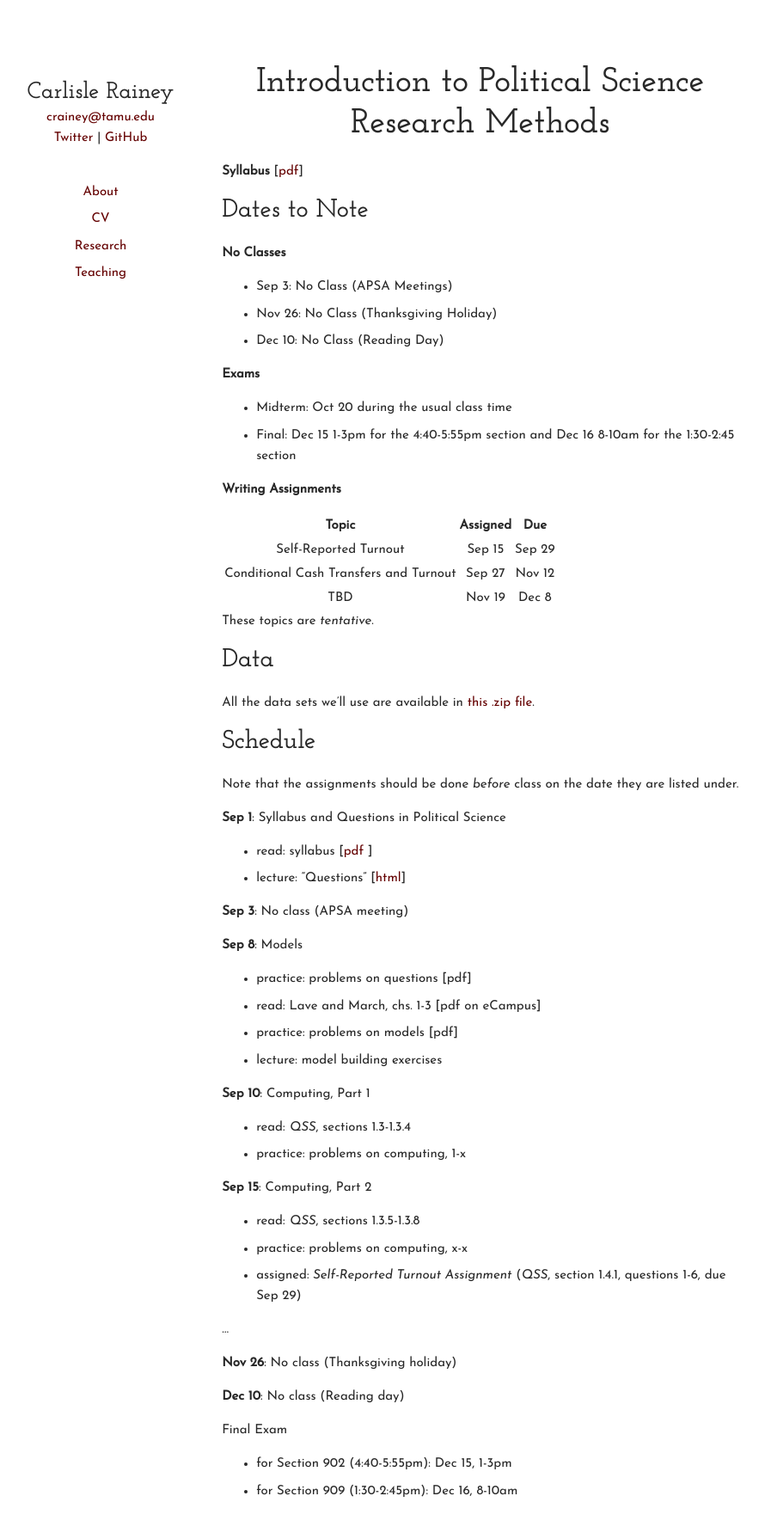
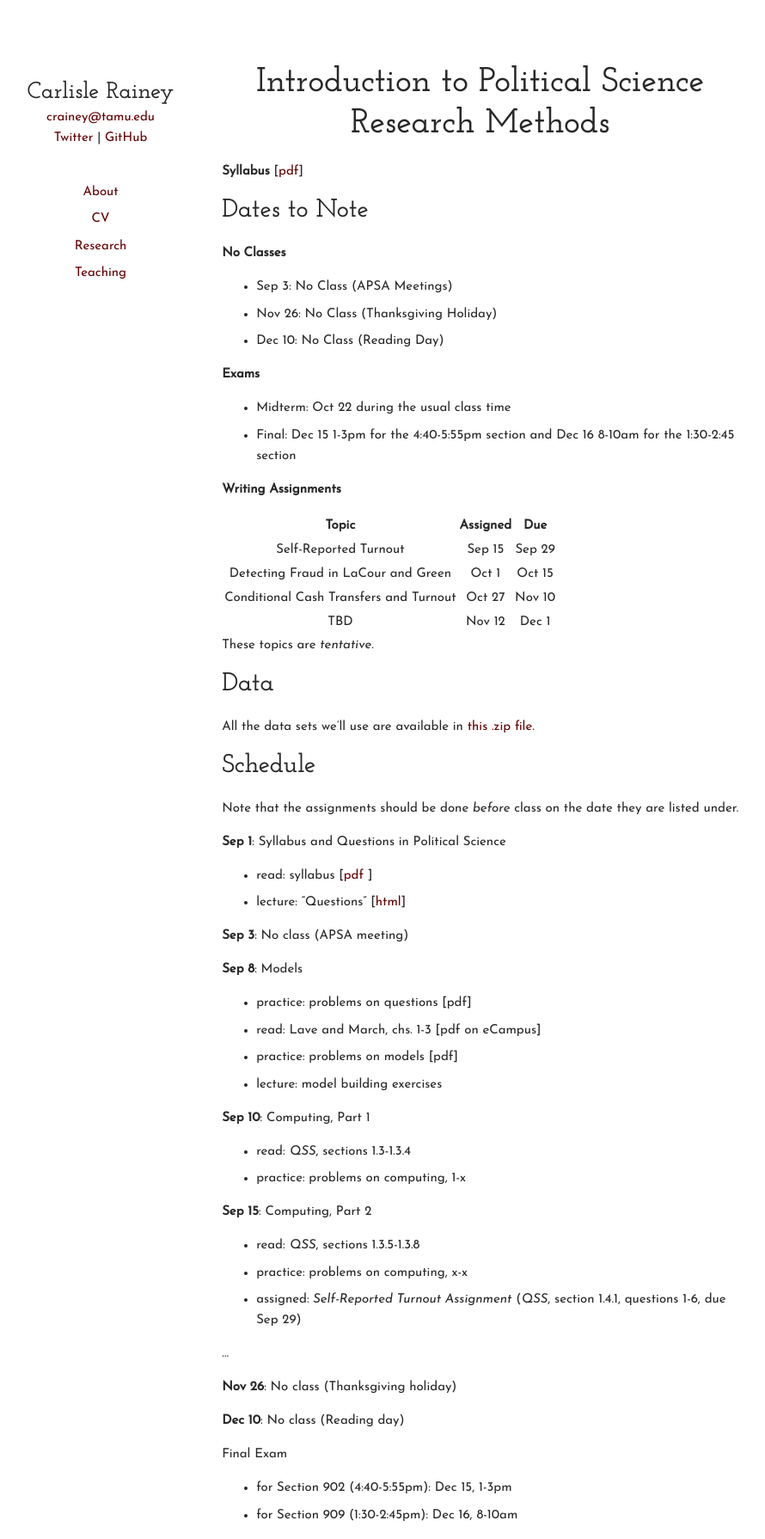
Before and after one commit to carlislerainey/carlislerainey.github.io, a Jekyll site: the page built from teaching/pols-209/index.md, in a window 1280 px wide. Shown: the whole page at 86% size, without its empty margins (204-1094 px from the left). Built offline with Jekyll 4.4.1, drawn with Linux system fonts in a browser that asks for light colours; before the commit the page ends 1762 px from its top, so only the background shows below that.

Commit message:
update schedule

```diff
--- a/teaching/pols-209/index.md
+++ b/teaching/pols-209/index.md
@@ -15,7 +15,7 @@ title: POLS 209 | Carlisle Rainey
 - Dec 10: No Class (Reading Day)
 
 **Exams**
-- Midterm: Oct 20 during the usual class time
+- Midterm: Oct 22 during the usual class time
 - Final: Dec 15 1-3pm for the 4:40-5:55pm section and Dec 16 8-10am for the 1:30-2:45 section
 
 **Writing Assignments**
@@ -23,8 +23,10 @@ title: POLS 209 | Carlisle Rainey
 | Topic   | Assigned | Due |
 |:--------------:|:---------------:|:----------:|
 | Self-Reported Turnout | Sep 15        | Sep 29   |
-| Conditional Cash Transfers and Turnout | Sep 27        | Nov 12   |
-| TBD | Nov 19        | Dec 8    |
+| Detecting Fraud in LaCour and Green | Oct 1        | Oct 15   |
+| Conditional Cash Transfers and Turnout | Oct 27        | Nov 10   |
+| TBD | Nov 12        | Dec 1    |
+
 
 These topics are *tentative*.
 
```
